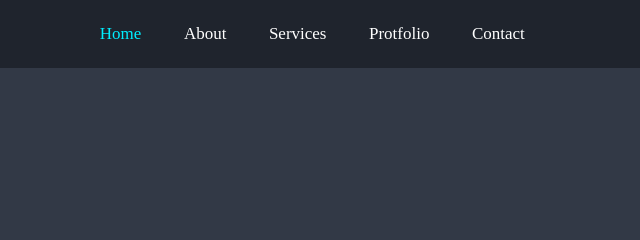
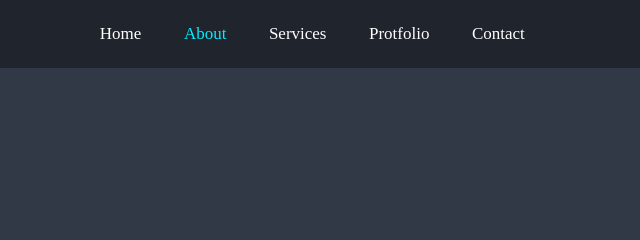
Before and after one commit to samim5274/samim_Protfolio, a plain HTML site: page index.html in a window 1280 px wide. Both pictures are taken after a click on the link "About". Shown: the part 800-1040 px from the top of the page, 640-1280 px from the left. Drawn offline with nearby package versions, Linux system fonts and the light colour scheme.

Commit message:
[ADD] - added with a active classlist

```diff
--- a/index.html
+++ b/index.html
@@ -19,13 +19,13 @@
 
         <i class='bx bx-menu' id="menu-icon"></i>
 
-        <div class="navbar">
-            <a href="#home" class="active">Home</a>
-            <a href="#about">About</a>
-            <a href="#service">Services</a>
-            <a href="#protfolio">Protfolio</a>
-            <a href="#contact">Contact</a>
-        </div>
+        <nav class="navbar">
+            <a href="#home" class="navAc active">Home</a>
+            <a href="#about" class="navAc">About</a>
+            <a href="#service" class="navAc">Services</a>
+            <a href="#protfolio" class="navAc">Protfolio</a>
+            <a href="#contact" class="navAc">Contact</a>
+        </nav>
     </header>
 
 
--- a/resourse/js/script.js
+++ b/resourse/js/script.js
@@ -1,14 +1,16 @@
 let section = document.querySelectorAll('section');
 let navLinks = document.querySelectorAll('header nav a');
 
-window.onscroll = () => {
+// console.log(navLinks)
+
+/* window.onscroll = () => {
     section.forEach(sec => {
         let top = window.screenY;
         let offset = sec.offsetTop - 150;
         let height = sec.offsetHeight;
         let id = sec.getAttribute('id');
 
-        if (top => offset && top < offset + height)
+        if (top >= offset && top < offset + height)
         {
             navLinks.forEach(links => {
                 links.classList.remove('active');
@@ -16,7 +18,7 @@ window.onscroll = () => {
             });
         };
     });
-};
+}; */
 
 
 // ========================= sticky menu navbar ======================
@@ -24,3 +26,22 @@ window.onscroll = () => {
 
 let header = document.querySelector('header');
 header.classList.toggle('sticky',window.scrollY > 100);
+
+
+
+
+// active call with a header section
+
+const nav = document.querySelectorAll(".navAc");
+// console.log(nav)
+
+nav.forEach((item)=>{
+    // console.log(item)
+    item.addEventListener("click",function(e){
+        const current = document.getElementsByClassName("active");
+        // console.log(current[0].className)
+        current[0].className = current[0].className.replace(" active", "");
+        this.className += " active";
+
+    })
+})
```
